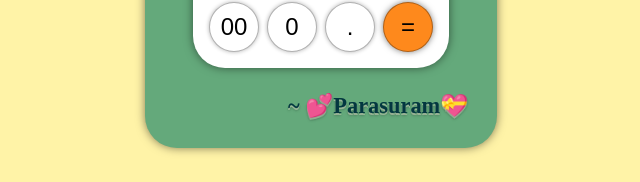
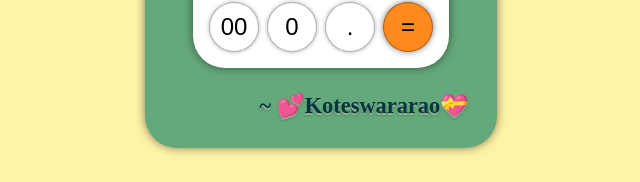
Before and after one commit to K-koteswararao/sample-web, a plain HTML site: page index.html in a window 1280 px wide. Shown: the part 495-677 px from the top of the page, without its empty margins (367-1007 px from the left). Drawn offline with Linux system fonts and the light colour scheme.

Commit message:
Update index.html

```diff
--- a/index.html
+++ b/index.html
@@ -36,7 +36,7 @@
             </div>
         </div>
         <div class="creator">
-            <h4>~ &#128149;Parasuram<span>&#x1F49D;</span></h4>
+            <h4>~ &#128149;Koteswararao<span>&#x1F49D;</span></h4>
         </div>
     </main>
 
```
